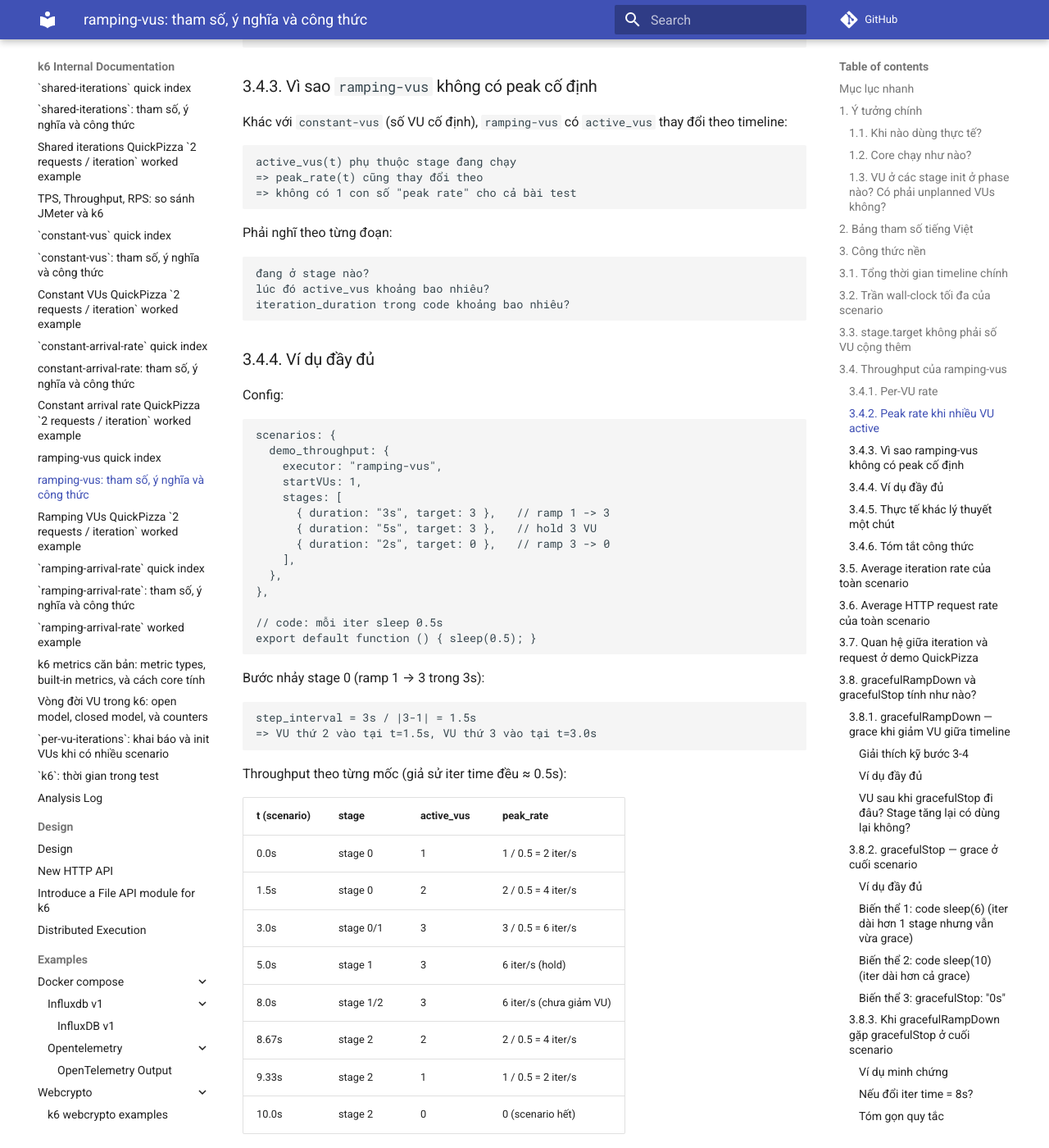
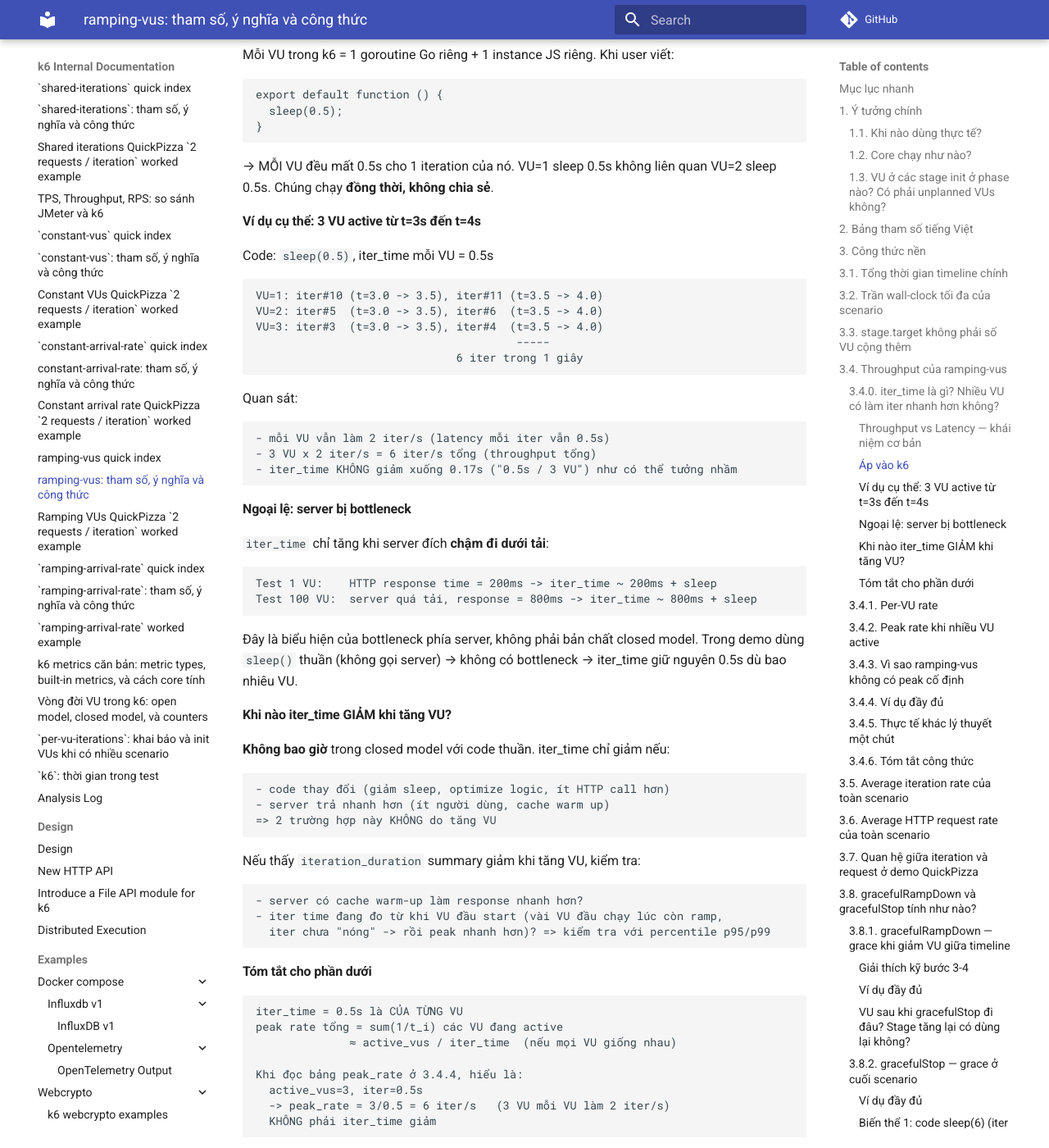
Before and after one commit to meomew-auto/markdown, an MkDocs documentation site: the page built from docs/20260517_ramping-vus-tham-so-cong-thuc.md, in a window 1280 px wide and 1400 px high, scrolled down 11749 px. Shown: the whole window at 82% size. Built offline with MkDocs 1.6.1 and Material for MkDocs 9.7.7, drawn with Linux system fonts in a browser that asks for light colours; comment, search, counter and statistics services are not loaded; some of the changed text lies outside the part shown.

Commit message:
Update docs

````diff
--- a/docs/20260517_ramping-vus-tham-so-cong-thuc.md
+++ b/docs/20260517_ramping-vus-tham-so-cong-thuc.md
@@ -536,6 +536,120 @@ không phải:
 2) thời gian 1 iteration của VU (do code điều khiển)
 ```
 
+### 3.4.0. `iter_time` là gì? Nhiều VU có làm iter nhanh hơn không?
+
+Câu hỏi rất hay gặp:
+
+```text
+"nếu code có sleep(0.5), tại sao iter_time vẫn = 0.5s khi có nhiều VU?
+nhiều VU thì phải nhanh hơn chứ?"
+```
+
+Trả lời ngắn:
+
+```text
+iter_time = thời gian 1 VU chạy 1 iter của RIÊNG VU đó
+          = phụ thuộc CODE (sleep, http, logic)
+          = KHÔNG phụ thuộc số VU khác đang chạy
+
+nhiều VU = THROUGHPUT cao (nhiều iter song song),
+           KHÔNG phải LATENCY thấp (mỗi iter vẫn mất từng đó thời gian)
+```
+
+#### Throughput vs Latency — khái niệm cơ bản
+
+```text
+Latency    = thời gian xử lý 1 task           -> KHÔNG đổi khi tăng VU
+Throughput = số task hoàn thành trong 1 giây  -> TĂNG theo số VU
+```
+
+Ví dụ đời thường:
+
+```text
+1 quầy thanh toán: mỗi khách 30s -> latency 30s, throughput 2 khách/phút
+4 quầy thanh toán: mỗi khách vẫn 30s, nhưng có 4 quầy
+                   -> latency vẫn 30s, throughput 8 khách/phút
+```
+
+4 quầy không làm khách thanh toán nhanh hơn — chỉ giúp **đồng thời** xử lý nhiều khách.
+
+#### Áp vào k6
+
+Mỗi VU trong k6 = 1 goroutine Go riêng + 1 instance JS riêng. Khi user viết:
+
+```js
+export default function () {
+  sleep(0.5);
+}
+```
+
+→ MỖI VU đều mất 0.5s cho 1 iteration của nó. VU=1 sleep 0.5s không liên quan
+VU=2 sleep 0.5s. Chúng chạy **đồng thời, không chia sẻ**.
+
+#### Ví dụ cụ thể: 3 VU active từ t=3s đến t=4s
+
+Code: `sleep(0.5)`, iter_time mỗi VU = 0.5s
+
+```text
+VU=1: iter#10 (t=3.0 -> 3.5), iter#11 (t=3.5 -> 4.0)
+VU=2: iter#5  (t=3.0 -> 3.5), iter#6  (t=3.5 -> 4.0)
+VU=3: iter#3  (t=3.0 -> 3.5), iter#4  (t=3.5 -> 4.0)
+                                       -----
+                              6 iter trong 1 giây
+```
+
+Quan sát:
+
+```text
+- mỗi VU vẫn làm 2 iter/s (latency mỗi iter vẫn 0.5s)
+- 3 VU x 2 iter/s = 6 iter/s tổng (throughput tổng)
+- iter_time KHÔNG giảm xuống 0.17s ("0.5s / 3 VU") như có thể tưởng nhầm
+```
+
+#### Ngoại lệ: server bị bottleneck
+
+`iter_time` chỉ tăng khi server đích **chậm đi dưới tải**:
+
+```text
+Test 1 VU:    HTTP response time = 200ms -> iter_time ~ 200ms + sleep
+Test 100 VU:  server quá tải, response = 800ms -> iter_time ~ 800ms + sleep
+```
+
+Đây là biểu hiện của bottleneck phía server, không phải bản chất closed model.
+Trong demo dùng `sleep()` thuần (không gọi server) → không có bottleneck →
+iter_time giữ nguyên 0.5s dù bao nhiêu VU.
+
+#### Khi nào iter_time GIẢM khi tăng VU?
+
+**Không bao giờ** trong closed model với code thuần. iter_time chỉ giảm nếu:
+
+```text
+- code thay đổi (giảm sleep, optimize logic, ít HTTP call hơn)
+- server trả nhanh hơn (ít người dùng, cache warm up)
+=> 2 trường hợp này KHÔNG do tăng VU
+```
+
+Nếu thấy `iteration_duration` summary giảm khi tăng VU, kiểm tra:
+
+```text
+- server có cache warm-up làm response nhanh hơn?
+- iter time đang đo từ khi VU đầu start (vài VU đầu chạy lúc còn ramp,
+  iter chưa "nóng" -> rồi peak nhanh hơn)? => kiểm tra với percentile p95/p99
+```
+
+#### Tóm tắt cho phần dưới
+
+```text
+iter_time = 0.5s là CỦA TỪNG VU
+peak rate tổng = sum(1/t_i) các VU đang active
+              ≈ active_vus / iter_time  (nếu mọi VU giống nhau)
+
+Khi đọc bảng peak_rate ở 3.4.4, hiểu là:
+  active_vus=3, iter=0.5s
+  -> peak_rate = 3/0.5 = 6 iter/s   (3 VU mỗi VU làm 2 iter/s)
+  KHÔNG phải iter_time giảm
+```
+
 ### 3.4.1. Per-VU rate
 
 Mỗi VU có iteration time `t_i` (thời gian từ lúc bắt đầu iter tới lúc kết thúc iter):
````
